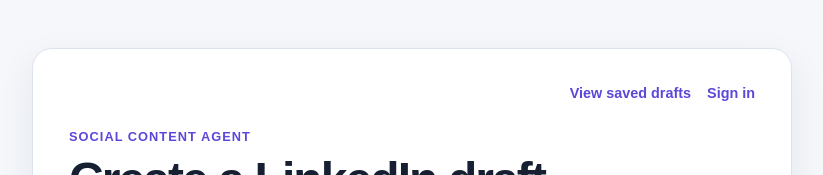
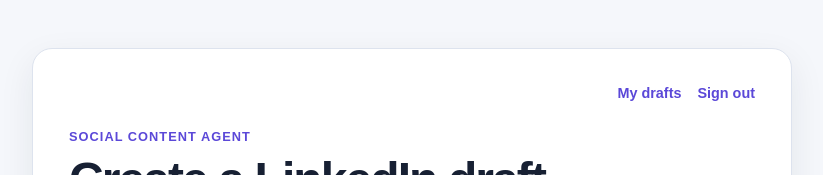
Before and after one commit to prophen/social-content-agent, a Next.js app: page / in a window 1280 px wide. Shown: the top 175 px of the page, without its empty margins (228-1051 px from the left). Built offline with nearby package versions, Linux system fonts and the light colour scheme.

Commit message:
Implement authentication controls in navigation
- Added a new AuthControls component to streamline authentication links in the navigation.
- Updated globals.css with styles for authentication controls, including sign-out button and link hover effects.

```diff
--- /dev/null
+++ b/app/components/AuthControls.tsx
@@ -0,0 +1,42 @@
+"use client";
+
+import Link from "next/link";
+import { useRouter } from "next/navigation";
+import { useState } from "react";
+import { createClient } from "@/lib/supabase/client";
+
+export default function AuthControls() {
+  const router = useRouter();
+  const [isSigningOut, setIsSigningOut] = useState(false);
+
+  async function handleSignOut() {
+    setIsSigningOut(true);
+
+    const supabase = createClient();
+    const { error } = await supabase.auth.signOut();
+
+    if (error) {
+      console.error("Could not sign out:", error);
+      setIsSigningOut(false);
+      return;
+    }
+
+    router.push("/sign-in");
+    router.refresh();
+  }
+
+  return (
+    <div className="auth-controls">
+      <Link href="/drafts">My drafts</Link>
+
+      <button
+        type="button"
+        className="sign-out-button"
+        onClick={handleSignOut}
+        disabled={isSigningOut}
+      >
+        {isSigningOut ? "Signing out..." : "Sign out"}
+      </button>
+    </div>
+  );
+}
--- a/app/globals.css
+++ b/app/globals.css
@@ -496,3 +496,36 @@ button:disabled {
   background: #fff0f0;
   border: 1px solid #f3b8b8;
 }
+.auth-controls {
+  display: flex;
+  align-items: center;
+  gap: 16px;
+}
+
+.auth-controls a {
+  color: var(--primary);
+  font-size: 0.9rem;
+  font-weight: 700;
+  text-decoration: none;
+}
+
+.auth-controls a:hover {
+  text-decoration: underline;
+}
+
+.sign-out-button {
+  margin: 0;
+  padding: 0;
+  color: var(--primary);
+  font-size: 0.9rem;
+  font-weight: 700;
+  background: transparent;
+  border: 0;
+  border-radius: 0;
+}
+
+.sign-out-button:hover:not(:disabled) {
+  color: var(--primary-hover);
+  background: transparent;
+  text-decoration: underline;
+}
--- a/app/page.tsx
+++ b/app/page.tsx
@@ -2,6 +2,7 @@
 
 import { useState } from "react";
 import Link from "next/link";
+import AuthControls from "@/app/components/AuthControls";
 
 type PostStatus = "draft" | "approved" | "scheduled" | "published";
 
@@ -181,8 +182,7 @@ export default function App() {
     <main className="page">
       <section className="card">
         <nav className="top-nav" aria-label="Primary navigation">
-          <Link href="/drafts">View saved drafts</Link>
-          <Link href="/sign-in">Sign in</Link>
+          <AuthControls />
         </nav>
 
         <p className="eyebrow">Social Content Agent</p>
```
